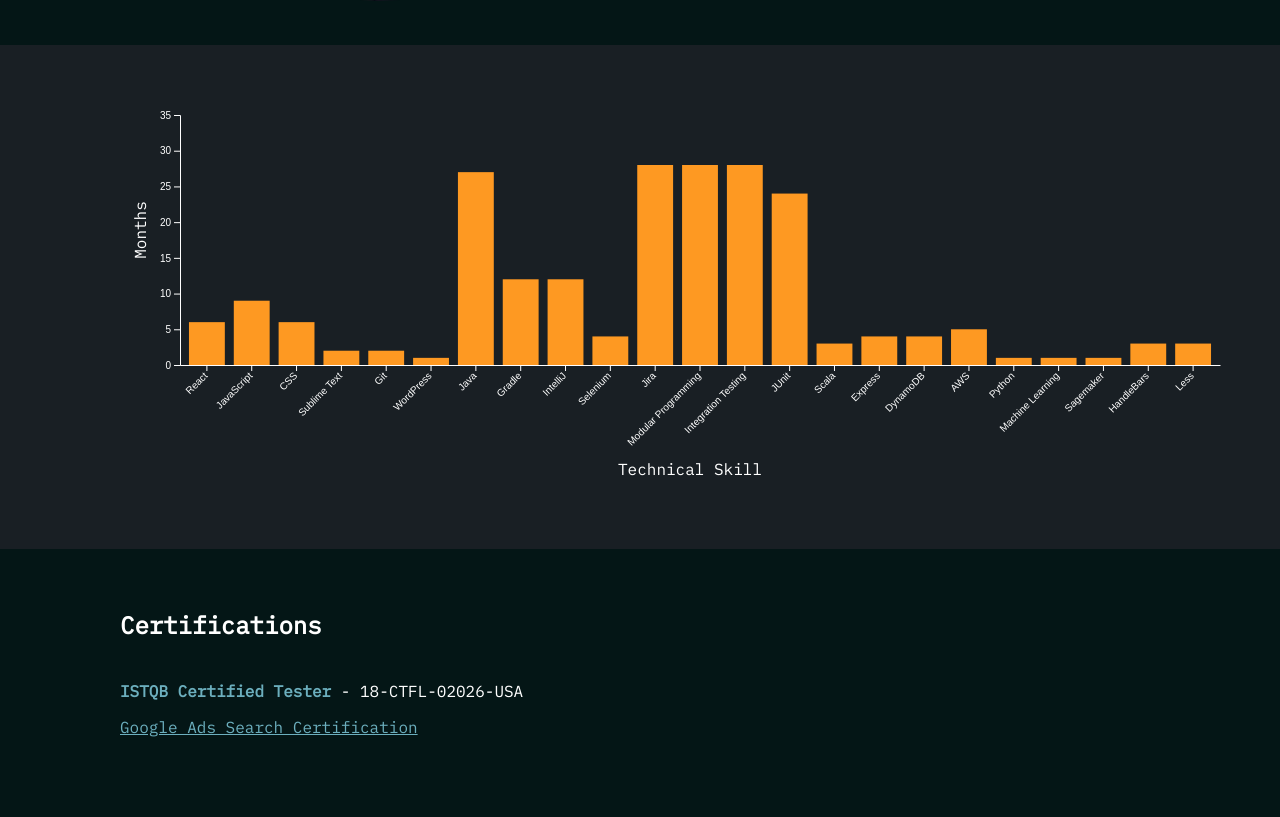
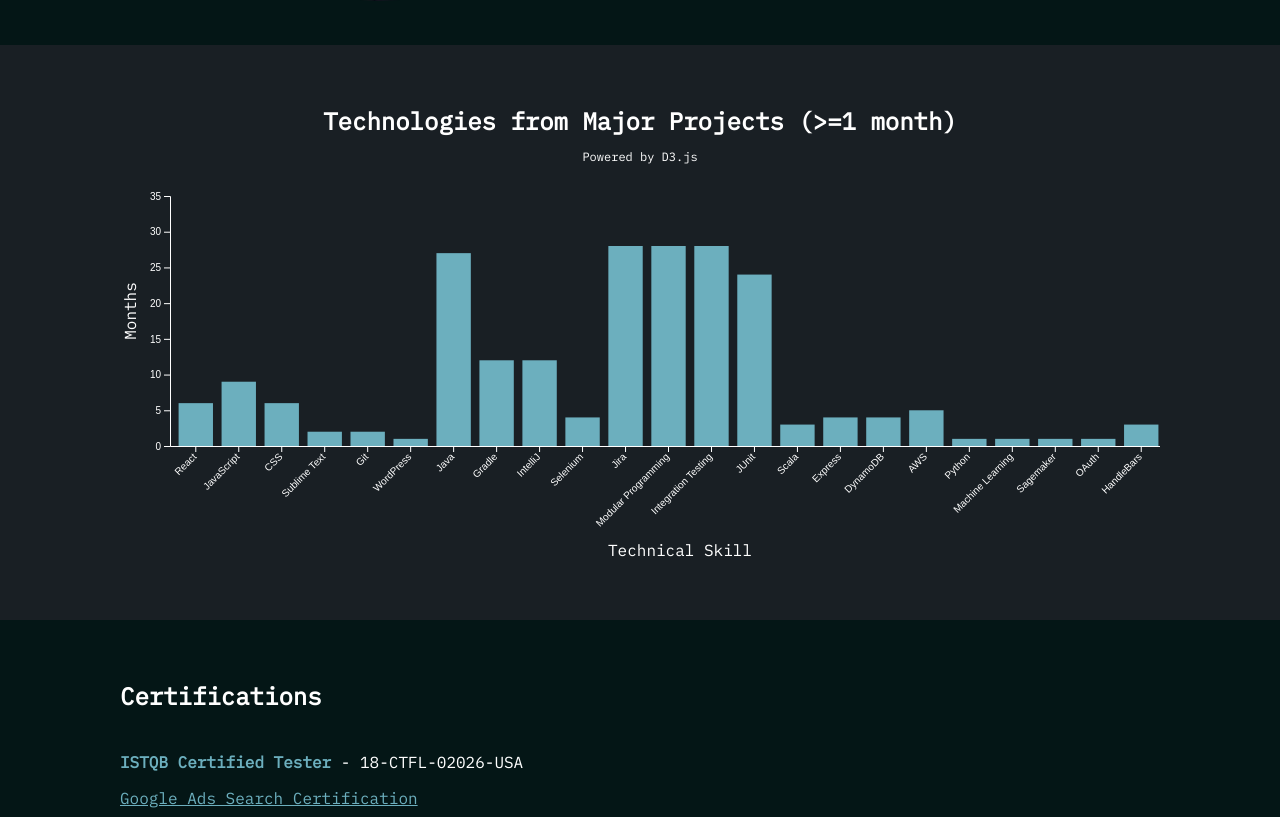
Before and after one commit to tranminh631/tranminh631.github.io, a React (Create React App) app: page / in a window 1280 px wide. Shown: the part 759-1576 px from the top of the page. Built offline with nearby package versions, Linux system fonts and the light colour scheme; the HTML template or start-up script is replaced by a standard one.

Commit message:
fix skills coloring and add text

```diff
--- a/src/Skills.css
+++ b/src/Skills.css
@@ -1,6 +1,13 @@
 .Skills {
 	text-align: center;
+}
+
+.Skills-svg-container {
 	overflow: auto;
+}
+
+.Skills > h2 {
+	margin-bottom: 5px;
 }
 
 .Skills > svg {
--- a/src/Skills.js
+++ b/src/Skills.js
@@ -103,7 +103,6 @@ class Skills extends React.Component {
 	    .selectAll('mybar')
 	    .data(data)
 	    .enter().append("rect")
-	    .style('fill', '#fe9922')
       .attr('x', d => {
       	return x(d.name)})
       .attr('y', d => y(Object.entries(d).reduce((accumulator, [key, value]) => {
@@ -126,7 +125,11 @@ class Skills extends React.Component {
 	render() {
 		return(
 			<div className="Skills module">
-				<svg ref={node => this.node = node} width={1200} height={400}></svg>
+				<h2>Technologies from Major Projects (>=1 month)</h2>
+				<p className="small-text">Powered by D3.js</p>
+				<div className="Skills-svg-container">
+					<svg ref={node => this.node = node} width={1200} height={400}></svg>
+				</div>
 			</div>
 		)
 	}
--- a/src/index.css
+++ b/src/index.css
@@ -8,6 +8,10 @@ body {
 a, b, .fas {
   color: #6CAFBE;
   border-color: #6CAFBE;
+}
+
+rect {
+	fill: #6CAFBE;
 }
 
 h2 {
@@ -36,3 +40,7 @@ header {
 	padding-left: 40px;
 	font-size: 14px;
 }
+
+.small-text {
+	font-size: 12px;
+}
--- a/src/resources/projects.json
+++ b/src/resources/projects.json
@@ -176,6 +176,10 @@
 		"technologies": [
 			{
 				"name": "Java"
+			},
+			{
+				"name": "OAuth",
+				"length": 1
 			}
 		]
 	},
```
